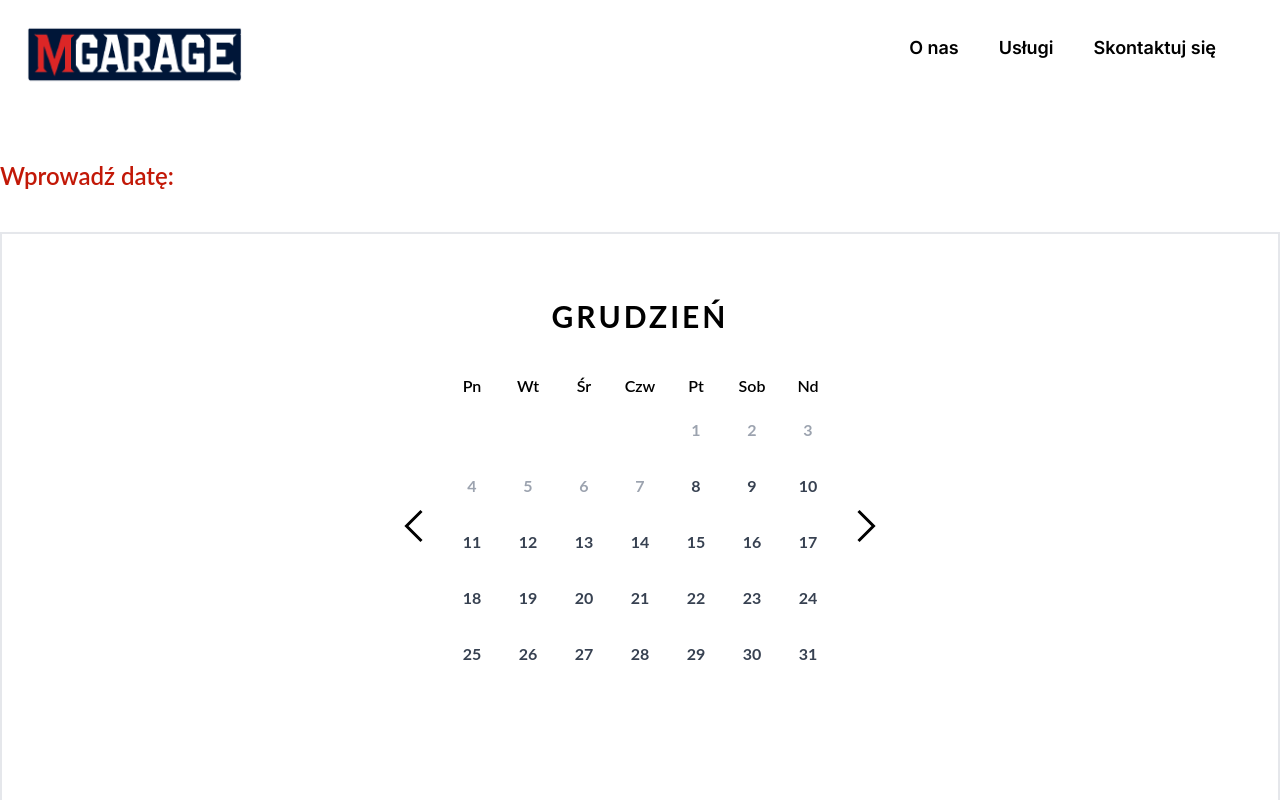
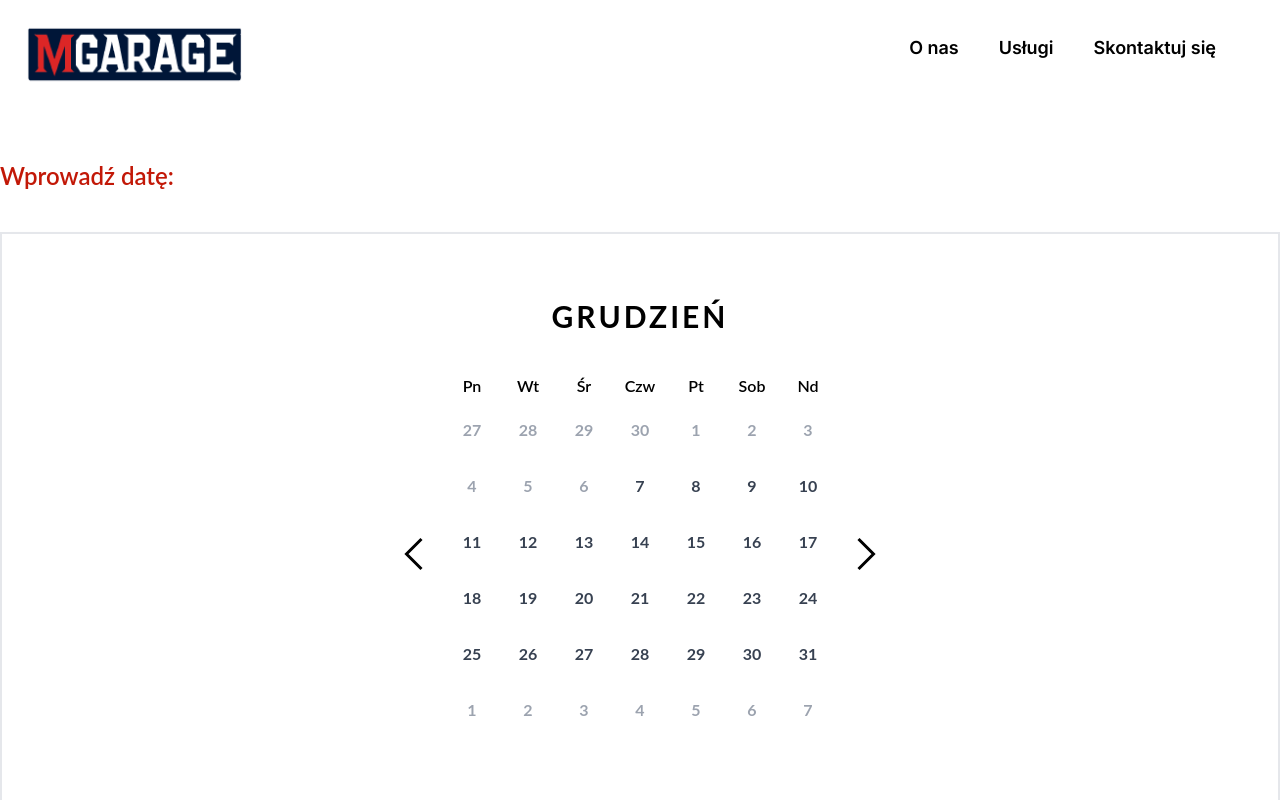
Before and after one commit to mg300/mgarage, a Next.js app: page /book/calendar in a window 1280 px wide. Shown: the top 800 px of the page. Built offline with nearby package versions, Linux system fonts and the light colour scheme.

Commit message:
complement calendar with days of prev and next month

```diff
--- a/src/app/book/calendar/page.tsx
+++ b/src/app/book/calendar/page.tsx
@@ -5,8 +5,10 @@ import React, { useEffect, useMemo, useState } from "react";
 interface calendarData {
   year: number;
   days: number[];
-  firstMonthDayIndex: number;
+  firstDayIndex: number;
   monthName: String;
+  prevMonthDays: number[];
+  nextMonthDays: number[];
 }
 function Page() {
   const currentDate = new Date();
@@ -19,14 +21,35 @@ function Page() {
     }
     return daysArray;
   }
-  function getfirstMonthDayIndex(): number {
-    let index = new Date(calendarDate.getFullYear(), calendarDate.getMonth(), 1).getDay();
+  function getPrevMonthDays(): number[] {
+    const prevDate: Date = new Date(calendarDate.getFullYear(), calendarDate.getMonth() - 1);
+    const daysInMonth = new Date(prevDate.getFullYear(), prevDate.getMonth() + 1, 0).getDate();
+    const firstDayIndex = getfirstDayIndex(calendarDate);
+    let daysArr = [];
+    for (let i = firstDayIndex - 1; i >= 0; i--) {
+      daysArr.push(daysInMonth - i);
+    }
+
+    return daysArr;
+  }
+  function getNextMonthDays(): number[] {
+    const daysInMonth = new Date(calendarDate.getFullYear(), calendarDate.getMonth() + 1, 0).getDate();
+    const firstDayIndex = getfirstDayIndex(calendarDate);
+    let daysArr = [];
+    for (let i = 1; i <= 42 - daysInMonth - firstDayIndex; i++) {
+      daysArr.push(i);
+    }
+    return daysArr;
+  }
+  function getfirstDayIndex(date: Date): number {
+    let index = new Date(date.getFullYear(), date.getMonth(), 1).getDay();
     if (index === 0) index = 7;
     return index - 1;
   }
   function getMonthName(): String {
     return calendarDate.toLocaleString("pl-PL", { month: "long" });
   }
+
   function setNextMonth() {
     setCalendarDate((prevDate) => new Date(prevDate.getFullYear(), prevDate.getMonth() + 1));
   }
@@ -35,15 +58,19 @@ function Page() {
   }
   function checkDayIsActive(index: number): boolean {
     if (currentDate < calendarDate) return true;
-    if (index > calendarDate.getDate()) return true;
+    if (index >= currentDate.getDate()) {
+      return true;
+    }
     return false;
   }
 
   const calendarData: calendarData = {
     year: calendarDate.getFullYear(),
     days: getMonthDays(),
-    firstMonthDayIndex: getfirstMonthDayIndex(),
+    firstDayIndex: getfirstDayIndex(calendarDate),
     monthName: getMonthName(),
+    prevMonthDays: getPrevMonthDays(),
+    nextMonthDays: getNextMonthDays(),
   };
   return (
     <div className="min-h-screen pt-40 font-body  mx-auto max-w-[80rem] ">
@@ -72,17 +99,54 @@ function Page() {
             <span>Pt</span>
             <span>Sob</span>
             <span>Nd</span>
-            {[...Array(calendarData.firstMonthDayIndex)].map((_, index) => (
-              <div key={index}></div>
+            {calendarData.prevMonthDays.map((day, index) => (
+              <div key={index}>
+                <input
+                  className="hidden peer"
+                  id={day.toString()}
+                  name="day"
+                  type="radio"
+                  onClick={() => setPrevMonth()}
+                />
+                <label
+                  className={`block cursor-pointer text-center w-[3rem] h-[3rem]  p-3  font-bold ${"text-gray-400 "}`}
+                  htmlFor={day.toString()}
+                >
+                  {day}
+                </label>
+              </div>
             ))}
             {calendarData.days.map((day, index) => (
               <div key={index}>
-                <input className="hidden peer" id={day.toString()} name="day" type="radio" disabled={false} />
+                <input
+                  className="hidden peer"
+                  id={day.toString()}
+                  name="day"
+                  type="radio"
+                  disabled={!checkDayIsActive(index)}
+                />
                 <label
                   className={`block cursor-pointer text-center peer-checked:text-red-800 w-[3rem] h-[3rem] peer-checked:border-2 p-3 peer-checked:border-red-500 peer-checked:rounded-xl font-bold ${
                     checkDayIsActive(index) ? "text-gray-700 " : "text-gray-400 "
                   }`}
                   htmlFor={day.toString()}
+                >
+                  {day}
+                </label>
+              </div>
+            ))}
+            {calendarData.nextMonthDays.map((day, index) => (
+              <div key={index}>
+                <input
+                  className="hidden"
+                  id={(day + 30).toString()}
+                  name="day"
+                  type="radio"
+                  onClick={() => setNextMonth()}
+                />
+                <label
+                  className={`block cursor-pointer text-center w-[3rem] h-[3rem]  p-3  font-bold ${"text-gray-400 "}`}
+                  htmlFor={(day + 30).toString()}
                 >
                   {day}
                 </label>
```
